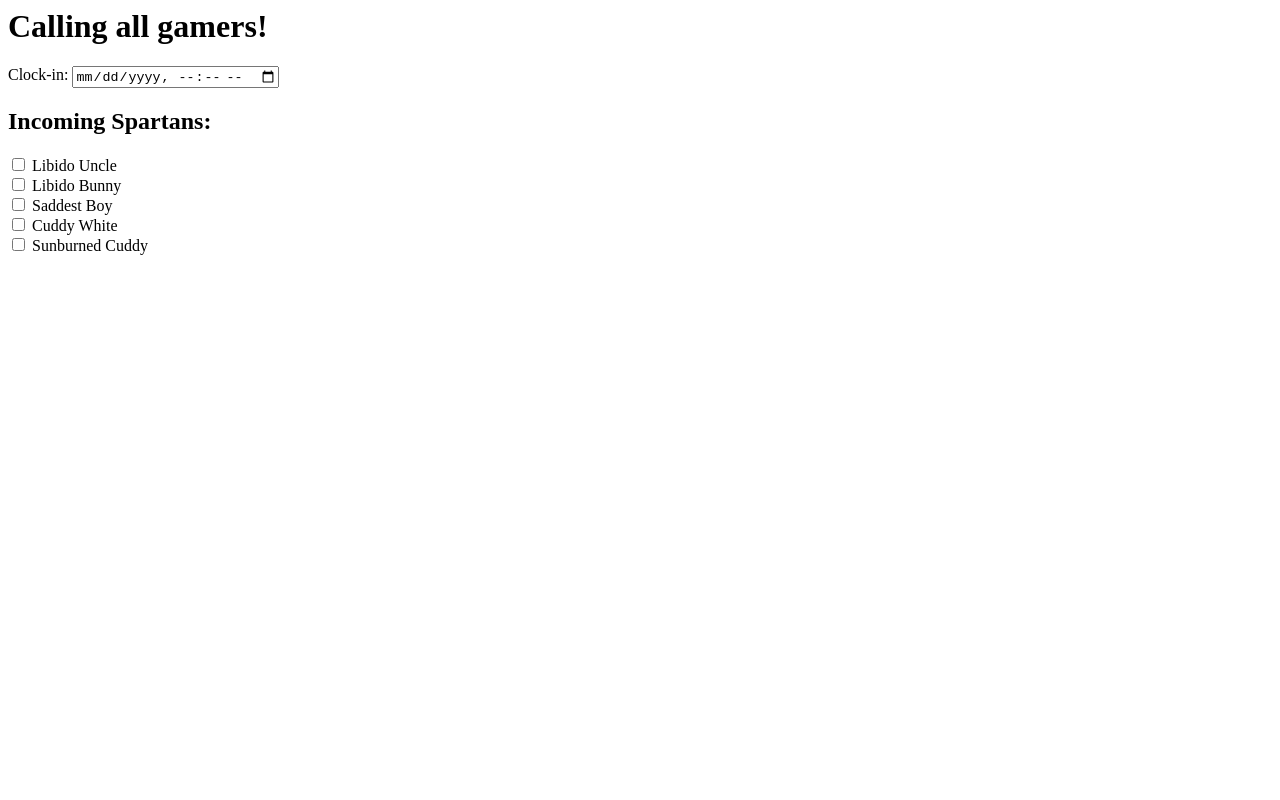
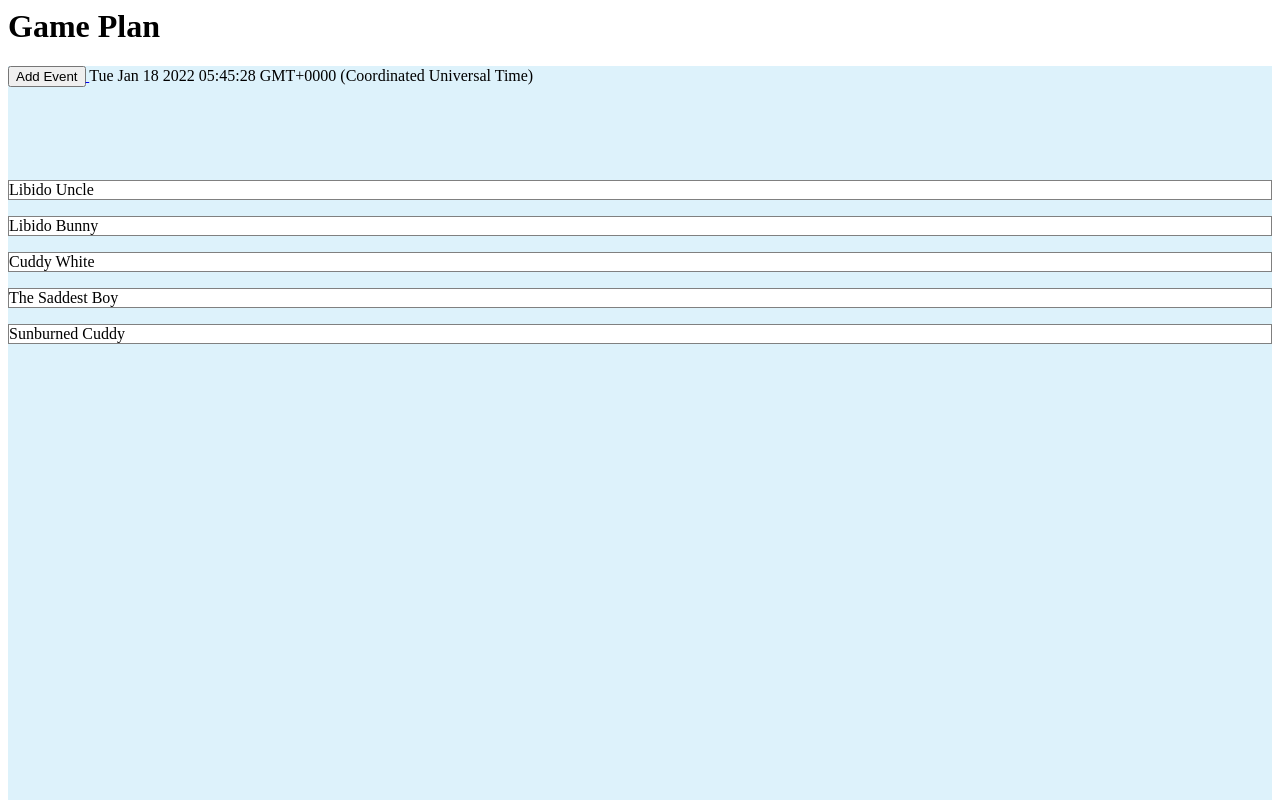
Before and after one commit to cakasten/halo_assemble, a plain HTML site: page index.html in a window 1280 px wide. Shown: the top 800 px of the page. Drawn offline with Linux system fonts and the light colour scheme.

Commit message:
add script file link addGamePlan.html to index.html

```diff
--- a/index.html
+++ b/index.html
@@ -1,32 +1,29 @@
 <html>
   <head>
     <title>Halo Assemble</title>
+    <link rel="stylesheet" href="style.css">
   </head>
   <body>
-    <h1>Calling all gamers!</h1>
+    <h1>Game Plan</h1>
 
-    <div id="clockIn">
-        <p>Clock-in: <input type="datetime-local"></p>
+    <div class="table">
+      <div>
+        <a href="addGamePlan.html">
+          <button>Add Event</button>
+        </a>
+        <span id="date"></span>
+      </div>
+      <div>
+        <p class="gamer">Libido Uncle</p>
+        <p class="gamer">Libido Bunny</p>
+        <p class="gamer">Cuddy White</p>
+        <p class="gamer">The Saddest Boy</p>
+        <p class="gamer">Sunburned Cuddy</p>
+      </div>
     </div>
 
-    <div id="rsvp">
-        <h2>Incoming Spartans:</h2>
-        <form>
-            <input type="checkbox" name="libido-uncle" id="libido-uncle">
-            <label for="libido-uncle">Libido Uncle</label>
-            <br>
-            <input type="checkbox" name="libido-bunny" id="libido-bunny">
-            <label for="libido-bunny">Libido Bunny</label>
-            <br>
-            <input type="checkbox" name="saddest-boy" id="saddest-boy">
-            <label for="saddest-boy">Saddest Boy</label>
-            <br>
-            <input type="checkbox" name="cuddy-white" id="cuddy-white">
-            <label for="cuddy-white">Cuddy White</label>
-            <br>
-            <input type="checkbox" name="sunburned-cuddy" id="sunburned-cuddy">
-            <label for="sunburned-cuddy">Sunburned Cuddy</label>
-        </form>
-    </div>
+
+
+    <script src="script.js"></script>
   </body>
 </html>
--- /dev/null
+++ b/script.js
@@ -0,0 +1 @@
+document.getElementById('date').innerHTML = Date();
--- a/style.css
+++ b/style.css
@@ -0,0 +1,10 @@
+.table {
+    display: grid;
+    grid-template-rows: 1fr 2fr 2fr 2fr 2fr 2fr;
+    background-color: rgba(137, 211, 241, 0.288);
+}
+
+.gamer {
+    background-color: white;
+    border: solid grey 1px;
+}
```
Also changed, not shown: addGamePlan.html (added, +14 -0 lines).
